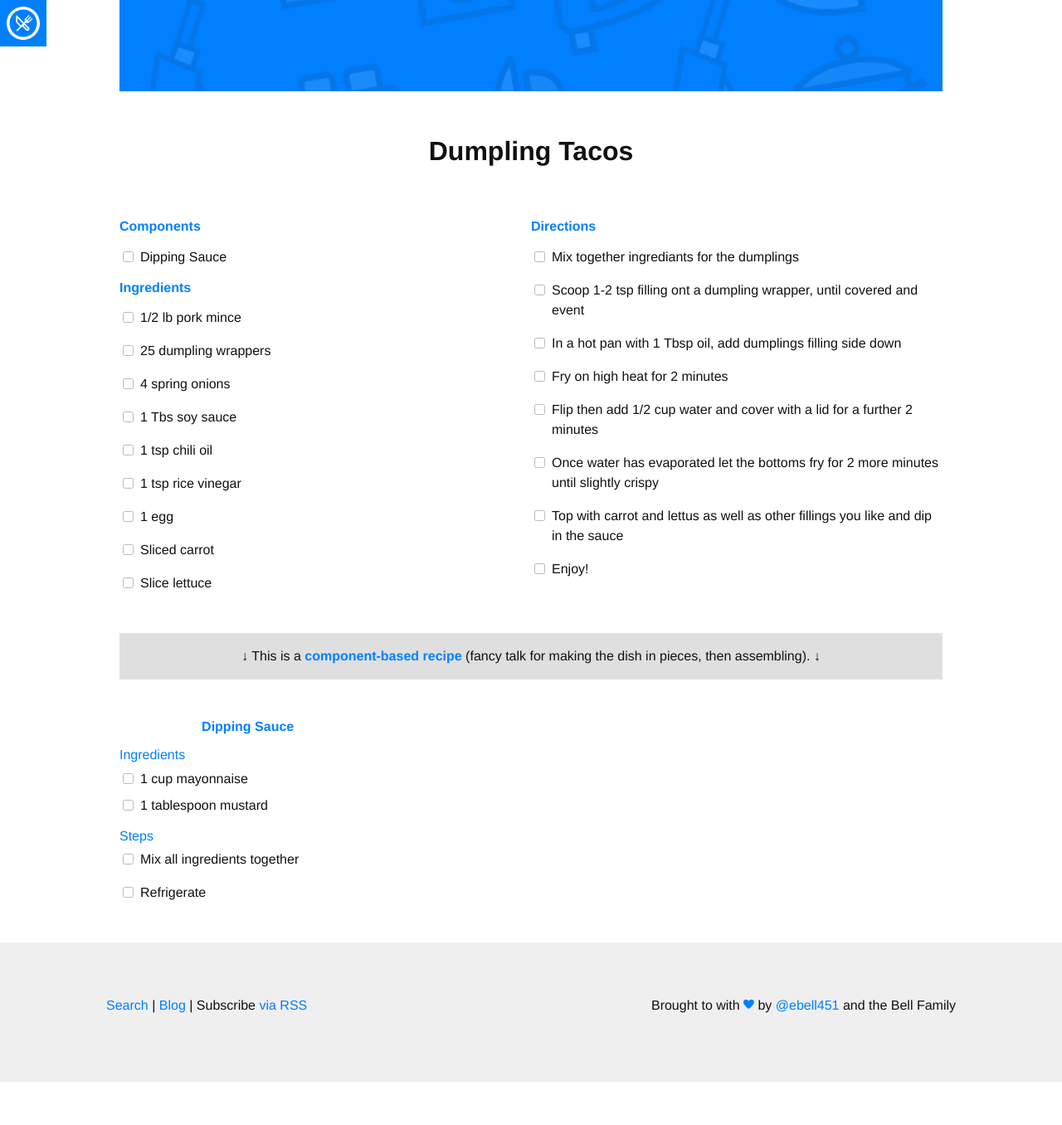
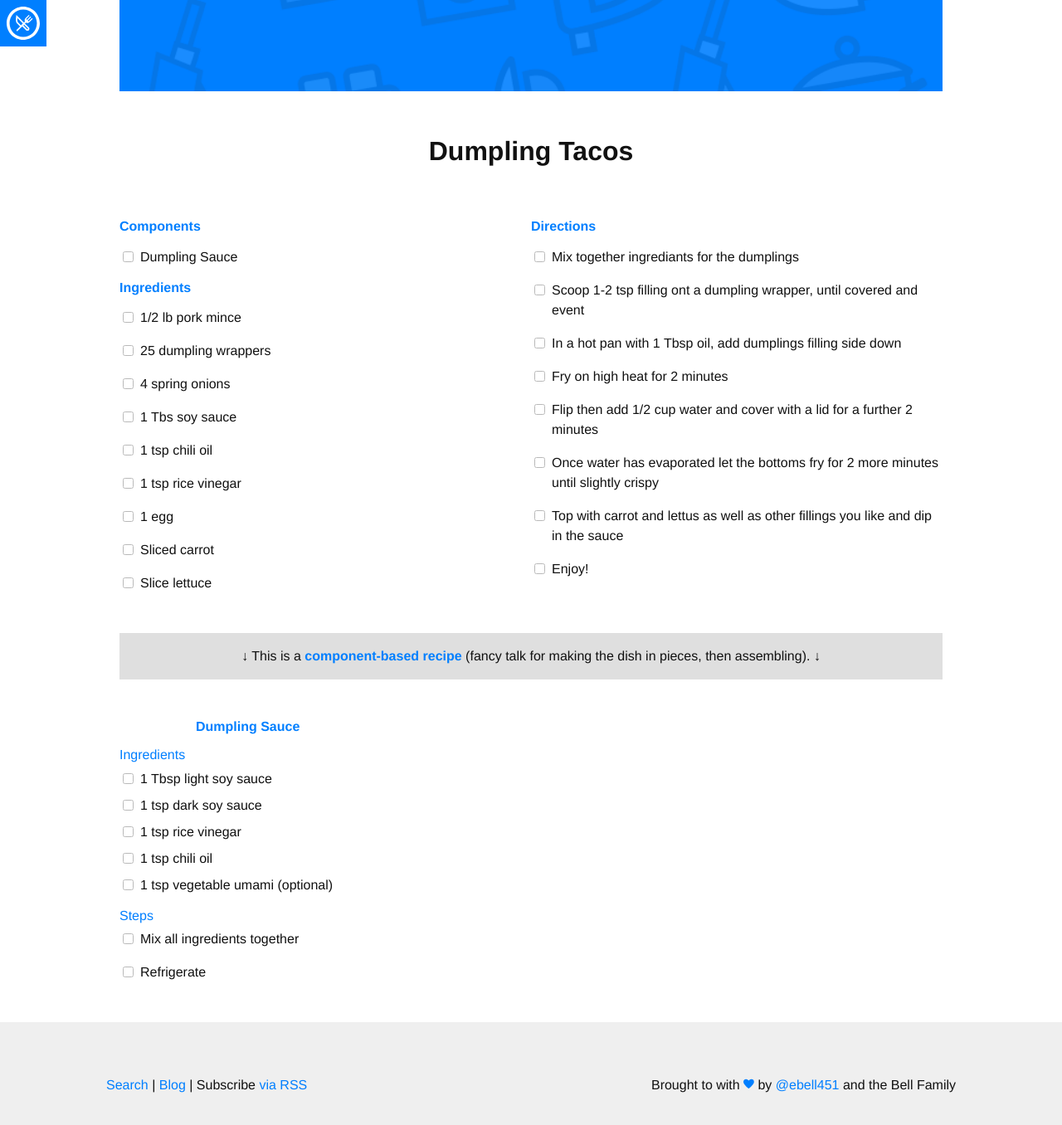
Before and after one commit to ebell451/ebell451.github.io, a Jekyll site: the page built from _recipes/dumpling-tacos.md, in a window 1280 px wide and 1400 px high, scrolled down 898 px. Shown: the top 1356 px of the window at 83% size. Built offline with Jekyll 4.4.1, drawn with Linux system fonts in a browser that asks for light colours; nearby versions of some CDN libraries; some web fonts are replaced; before the commit the page ends 2202 px from its top, so only the background shows below that.

Commit message:
Fixed component for dumpling tacos

```diff
--- a/_recipes/dumpling-tacos.md
+++ b/_recipes/dumpling-tacos.md
@@ -26,5 +26,5 @@
 - Enjoy!
 
 components:
-- Dipping Sauce
+- Dumpling Sauce
 ---
```
